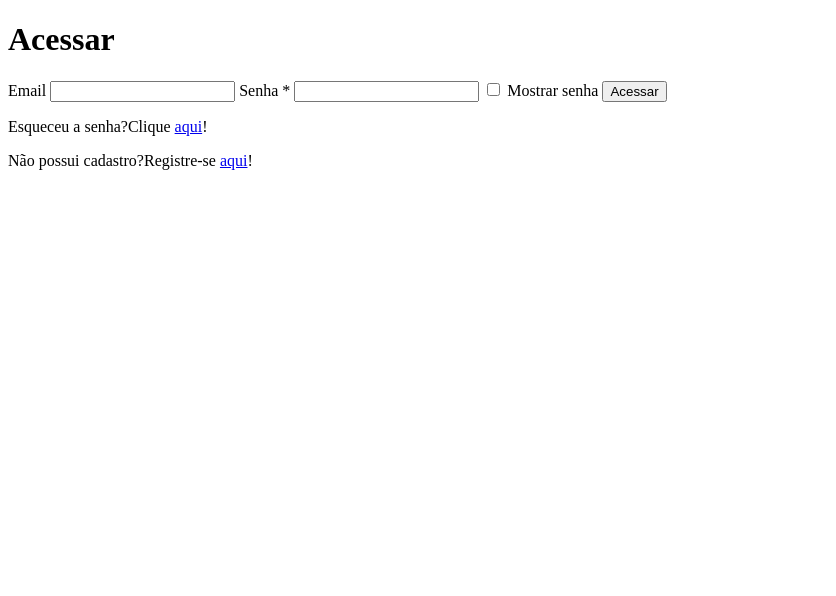
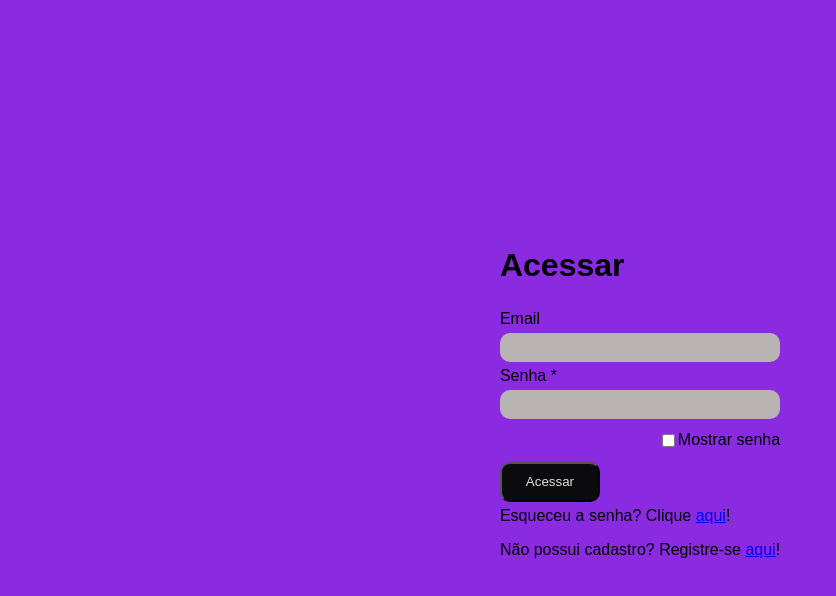
Before and after one commit to CaiolucasOdev/get-users, a plain HTML site: page client/src/pages/login.html in a window 1280 px wide. Shown: the whole page, without its empty margins (0-836 px from the left). Drawn offline with Linux system fonts and the light colour scheme.

Commit message:
feat: adcionar estilos a pagina de login

```diff
--- a/client/src/pages/login.html
+++ b/client/src/pages/login.html
@@ -1,8 +1,9 @@
-<!DOCTYPE html>
+<!doctype html>
 <html lang="pt-br">
   <head>
-    <meta charset="UTF-8">
-    <meta name="viewport" content="width=device-width, initial-scale=1.0">
+    <link rel="stylesheet" href="../style/login.css" />
+    <meta charset="UTF-8" />
+    <meta name="viewport" content="width=device-width, initial-scale=1.0" />
     <title>Acessar</title>
   </head>
   <body>
@@ -11,19 +12,24 @@
         <h1>Acessar</h1>
 
         <label for="Email">Email</label>
-            <input type="email" name="" id=""  />
+        <input type="email" name="" id="" />
         <label for="senha">Senha *</label>
-            <input type="password" name="senha" id=""  />
+        <input type="password" name="senha" id="" />
+
+        <span class="check">
           <input type="checkbox" name="mostrar" id="" />
           <label for="mostrar" id="placa">Mostrar senha</label>
+        </span>
         <button>Acessar</button>
-
-            <p>Esqueceu a senha?Clique <a href="./recovery.html">aqui</a>!</p>
-            <p>Não possui cadastro?Registre-se <a href="register.html">aqui</a>!</p>
+        <span class="lembrar">
+          <p>Esqueceu a senha? Clique <a href="./recovery.html">aqui</a>!</p>
+          <p>
+            Não possui cadastro? Registre-se <a href="register.html">aqui</a>!
+          </p>
+        </span>
       </form>
     </main>
 
     <script src="../scripts/login.js"></script>
-
   </body>
 </html>
--- /dev/null
+++ b/client/src/style/login.css
@@ -0,0 +1,56 @@
+body {
+    font-family: Arial, Helvetica, sans-serif;
+    padding: 0;
+    margin: 0;
+    background-color: blueviolet;
+
+}
+
+main {
+    height: 100vh;
+    width: 100%;
+    display: flex;
+    justify-content: center;
+    align-items: center;
+    flex-direction: column;
+}
+
+main form {
+    display: flex;
+    justify-content: center;
+    flex-direction: column;
+    gap: 5px
+}
+
+main form input {
+    border-radius: 10px;
+    height: 27px;
+    border: none;
+    background-color: rgb(185, 179, 179);
+    font-family: 'Segoe UI', Tahoma, Geneva, Verdana, sans-serif;
+}
+
+main form span.check {
+    display: flex;
+    align-items: center;
+    justify-content: flex-end;
+}
+
+main span.lembrar {
+    display: flex;
+    flex-direction: column;
+
+}
+
+main span.lembrar p{
+    margin-top: 0;
+}
+
+main button {
+    height: 40px;
+    width: 100px;
+    background-color:rgb(11, 10, 12);
+    color: rgb(228, 220, 220);
+    border-radius: 10px;
+    margin-top: 0;
+}
```
Lines whose indentation alone changed are shown as unchanged.
